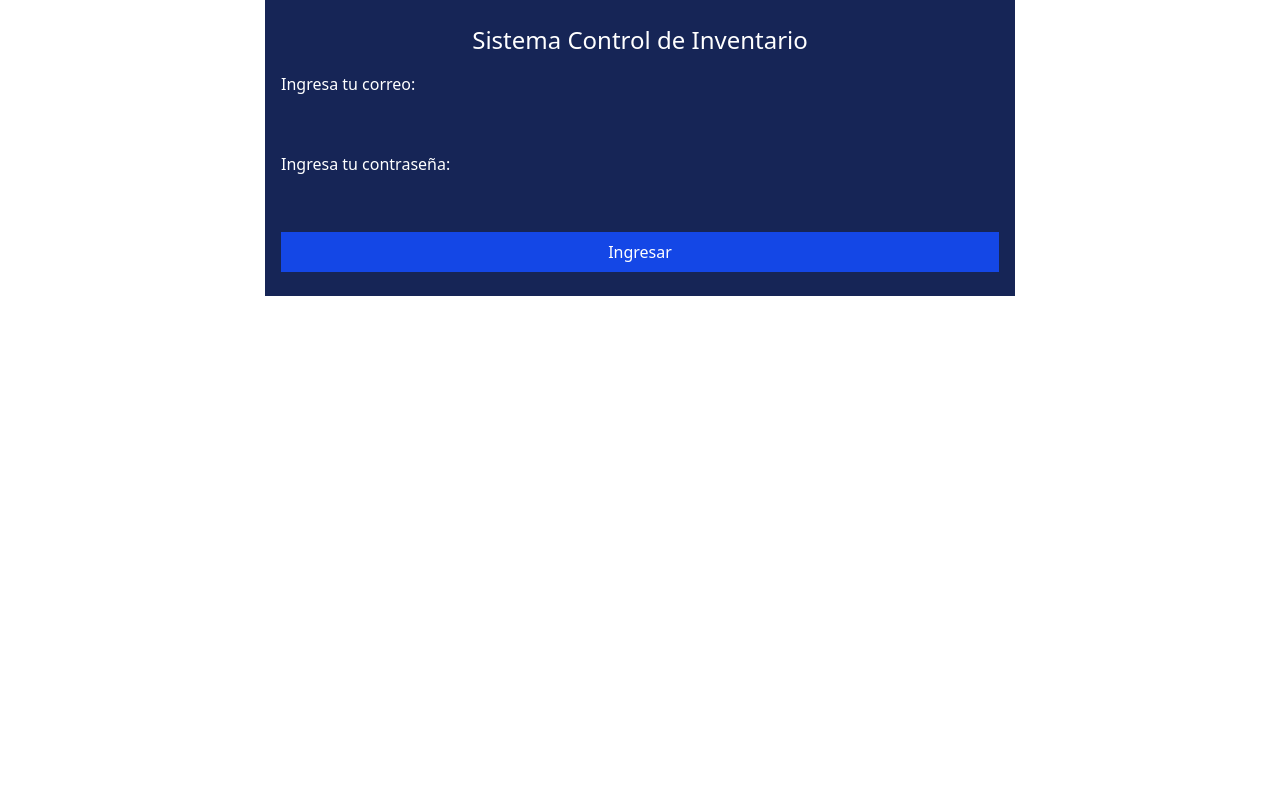
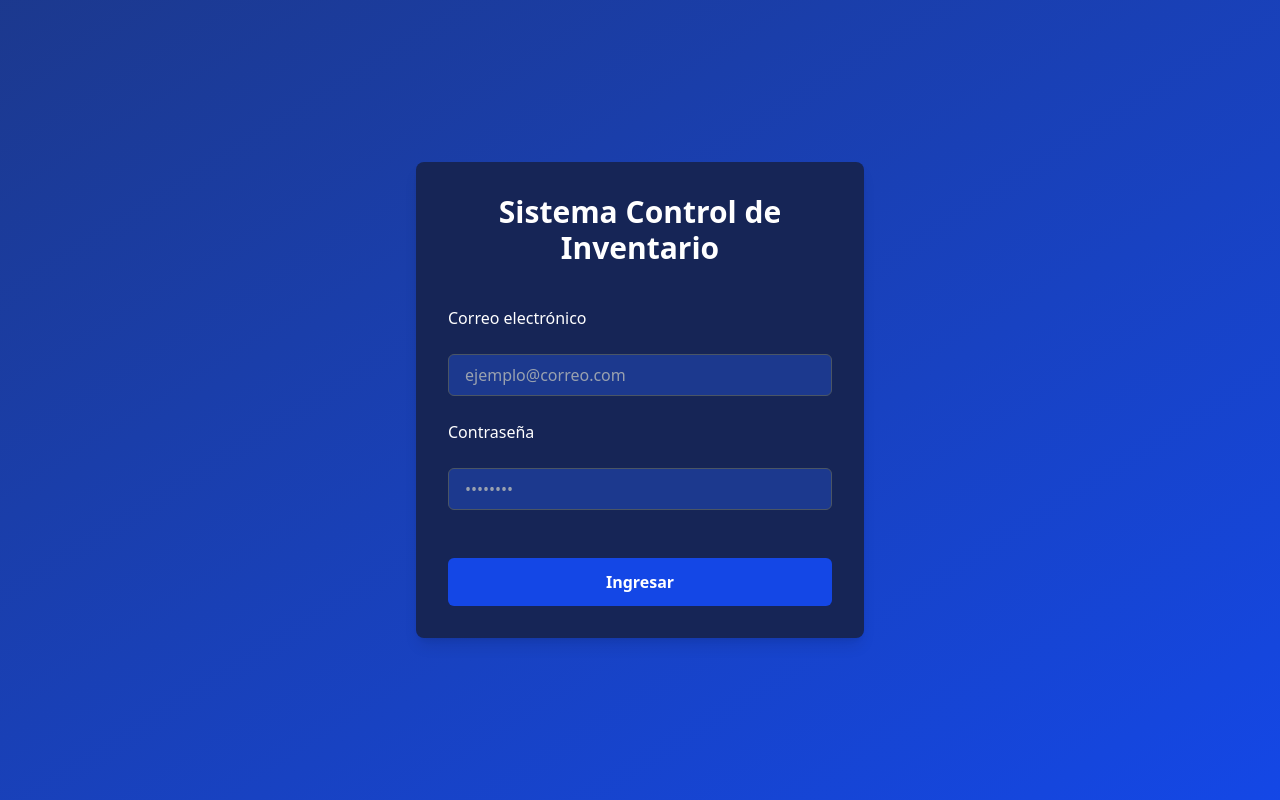
Before and after one commit to FabrizioAQuispe/sistema_control_de_inventario, a Next.js app: page / in a window 1280 px wide. Built offline with nearby package versions, Linux system fonts and the light colour scheme.

Commit message:
CONTROL INVENTARIO V5

```diff
--- a/src/app/admin/Mantenimiento/page.tsx
+++ b/src/app/admin/Mantenimiento/page.tsx
@@ -16,7 +16,7 @@ const Mantenimiento = () => {
     id_prod: 0,
     id_tipo: "",
     nombre: '',
-    fecha_ingreso: '',
+    fecha: '',
     cantidad: 0,
     referencia: '',
   });
@@ -109,9 +109,9 @@ const Mantenimiento = () => {
           </div>
 
           <div className='flex flex-col'>
-            <label>Ingrese la fecha de ingreso</label>
+            <label>Ingrese la fecha</label>
             <input className='px-2 py-2 border border-blue-700 outline rounded-md mb-2' type="date"
-              onChange={(e) => setFormData(prev => ({ ...prev, fecha_ingreso: e.target.value }))}
+              onChange={(e) => setFormData(prev => ({ ...prev, fecha: e.target.value }))}
             />
           </div>
 
@@ -141,36 +141,47 @@ const Mantenimiento = () => {
         </form>
       </div>
 
-      {/* TABLA DE RESULTADOS */}
-      <table className='min-w-full border border-gray-200 shadow-sm rounded-md overflow-hidden mt-2'>
-        <thead className='bg-gray-100 text-gray-700 text-left'>
+{/* CONTENEDOR CON SCROLL VERTICAL */}
+<div className="max-h-[500px] overflow-y-auto rounded-md border border-gray-200 mt-2">
+  <table className="min-w-full shadow-sm">
+    <thead className="bg-gray-100 text-gray-700 text-left">
       <tr>
-            <th className='px-4 py-2 border-b'>Nombre</th>
-            <th className='px-4 py-2 border-b'>Cantidad</th>
-            <th className='px-4 py-2 border-b'>Categoria</th>
-            <th className='px-4 py-2 border-b'>Referencia</th>
-            <th className='px-4 py-2 border-b'>Fecha de Ingreso</th>
-            <th className='px-4 py-2 border-b'>Tipo I/S</th>
-            <th className='px-4 py-2 border-b'>Acciones</th>
+        <th className="px-4 py-2 border-b">Nombre</th>
+        <th className="px-4 py-2 border-b">Cantidad</th>
+        <th className="px-4 py-2 border-b">Categoria</th>
+        <th className="px-4 py-2 border-b">Referencia</th>
+        <th className="px-4 py-2 border-b">Fecha</th>
+        <th className="px-4 py-2 border-b">Tipo I/S</th>
+        <th className="px-4 py-2 border-b">Acciones</th>
       </tr>
     </thead>
-        <tbody className='text-sm text-gray-800'>
-          {mantenimiento.map((item, index) => (
-            <tr key={index} className='hover:bg-gray-50 transition-colors'>
-              <td className='px-4 py-2 border-b'>{item.nombre}</td>
-              <td className='px-4 py-2 border-b'>{item.cantidad}</td>
-              <td className='px-4 py-2 border-b'>{item.categoria}</td>
-              <td className='px-4 py-2 border-b'>{item.referencia}</td>
-              <td className='px-4 py-2 border-b'>{item.fecha_ingreso}</td>
-              <td className='px-4 py-2 border-b'>{item.tipo}</td>
-              <td className='px-4 py-2 border-b'>
-                <Link className='px-2 py-2' href={'/admin/Mantenimiento'} onClick={() => setIsOpen(true)}>Editar</Link>
-                <Link className='px-2 py-2' href={'/admin/Mantenimiento'}>Eliminar</Link>
+    <tbody className="text-sm text-gray-800">
+      {mantenimiento.length > 0 ? (
+        mantenimiento.map((item, index) => (
+          <tr key={index} className="hover:bg-gray-50 transition-colors">
+            <td className="px-4 py-2 border-b">{item.nombre}</td>
+            <td className="px-4 py-2 border-b">{item.cantidad}</td>
+            <td className="px-4 py-2 border-b">{item.categoria}</td>
+            <td className="px-4 py-2 border-b">{item.referencia}</td>
+            <td className="px-4 py-2 border-b">{item.fecha}</td>
+            <td className="px-4 py-2 border-b">{item.tipo}</td>
+            <td className="px-4 py-2 border-b">
+              <Link className="px-2 py-2" href="/admin/Mantenimiento" onClick={() => setIsOpen(true)}>Editar</Link>
+              <Link className="px-2 py-2" href="/admin/Mantenimiento">Eliminar</Link>
             </td>
           </tr>
-          ))}
+        ))
+      ) : (
+        <tr>
+          <td className="px-4 py-2 border-b text-center" colSpan={7}>
+            No hay productos disponibles.
+          </td>
+        </tr>
+      )}
     </tbody>
   </table>
+</div>
+
 
       <ModalEditar isOpen={IsOpen} onClose={() => setIsOpen(false)}>
         <h1 className='text-2xl text-center'>Edición de Mantenimiento</h1>
@@ -214,7 +225,7 @@ const Mantenimiento = () => {
           </div>
 
           <div className='flex flex-col'>
-            <label>Ingrese la fecha de ingreso</label>
+            <label>Ingrese la fecha</label>
             <input className='px-2 py-2 border border-blue-700 outline rounded-md mb-2' type="date"
               onChange={(e) => setFormData(prev => ({ ...prev, fecha_ingreso: e.target.value }))}
             />
--- a/src/app/admin/Productos/page.tsx
+++ b/src/app/admin/Productos/page.tsx
@@ -10,10 +10,8 @@ const Productos = () => {
   const [ formData, setFormData] = useState({
     "id_prod": 0,
     "nombre": "",
-    "descripcion": "",
-    "categoria": "",
-    "referencia": "",
-    "estado": "",
+    "categoria" :"",
+    "estado" : ""
   });
 
   //Hooks para los productos
@@ -34,12 +32,20 @@ const Productos = () => {
   const [IsOpen, setIsOpen] = useState(false);
 
   //Metodo para pasar abrir el modal de acuerdo a lo selecionado
-  const [productoSeleccionado,setProductoSeleccionado] = useState();
+  const [productoSeleccionado,setProductoSeleccionado] = useState<any>();
 
-  const handleMostrarModal = (producto:any) => {
+const handleMostrarModal = (producto: ProductosDTO) => {
   setProductoSeleccionado(producto);
+  setFormData({
+    id_prod: producto.id_prod,
+    nombre: producto.nombre,
+    categoria: producto.categoria ?? "",
+    estado: producto.estado
+  });
+  console.log(producto.id_prod)
   setIsOpen(true);
-  }
+};
+
 
   return (
     <section className='grid grid-cols gap-2 px-4 py-6'>
@@ -79,27 +85,26 @@ const Productos = () => {
         <button className='bg-blue-900 text-white px-4 block py-2 w-[200px] mt-4 rounded-md cursor-pointer' onClick={() => handleCreateProductos(formData)}>REGISTRAR</button>
       </div>
       {/* SECCIÓN PARA LAS TABLAS */}
-      <table className='min-w-full border border-gray-200 shadow-sm rounded-md overflow-hidden mt-2'>
-        <thead className='bg-gray-100 text-gray-700 text-left'>
+<div className="max-h-96 overflow-y-auto rounded-md border border-gray-200">
+  <table className="min-w-full shadow-sm">
+    <thead className="bg-gray-100 text-gray-700 text-left">
       <tr>
-            <th className='px-4 py-2 border-b'>Nombre</th>
-            <th className='px-4 py-2 border-b'>Categoria</th>
-            <th className='px-4 py-2 border-b'>Acciones</th>
+        <th className="px-4 py-2 border-b">Nombre</th>
+        <th className="px-4 py-2 border-b">Categoria</th>
+        <th className="px-4 py-2 border-b">Acciones</th>
       </tr>
     </thead>
-        <tbody className='text-sm text-gray-800'>
+    <tbody className="text-sm text-gray-800">
       {listProducts.length > 0 ? (
         listProducts.map((producto) => (
-              <tr key={producto.id_prod} className='hover:bg-gray-50 transition-colors'>
-                <td className='px-4 py-2 border-b'>{producto.nombre}</td>
-                <td className='px-4 py-2 border-b'>{producto.categoria}</td>
-                <td className='px-4 py-2 border-b'>
-                  <Link className='px-2 py-2' href={`/admin/Productos/`}
-                    onClick={() => handleMostrarModal(producto)}
-                  >
+          <tr key={producto.id_prod} className="hover:bg-gray-50 transition-colors">
+            <td className="px-4 py-2 border-b">{producto.nombre}</td>
+            <td className="px-4 py-2 border-b">{producto.categoria}</td>
+            <td className="px-4 py-2 border-b">
+              <Link className="px-2 py-2" href={`/admin/Productos/`} onClick={() => handleMostrarModal(producto)}>
                 Editar
               </Link>
-                  <Link className='px-2 py-2' href={`/admin/Productos/`}>
+              <Link className="px-2 py-2" href={`/admin/Productos/`}>
                 Eliminar
               </Link>
             </td>
@@ -107,14 +112,15 @@ const Productos = () => {
         ))
       ) : (
         <tr>
-              <td className='px-4 py-2 border-b text-center' colSpan={5}>
+          <td className="px-4 py-2 border-b text-center" colSpan={3}>
             No hay productos disponibles.
           </td>
         </tr>
       )}
     </tbody>
+  </table>
+</div>
 
-      </table>
 
       <ModalEditar isOpen={IsOpen} onClose={() => setIsOpen(false)}>
         <h1 className='text-2xl text-center'>Modal de Edición</h1>
--- a/src/app/hooks/useProductos.tsx
+++ b/src/app/hooks/useProductos.tsx
@@ -40,6 +40,7 @@ const useProductos = () => {
 
             const data = await response.json();
             console.log(data)
+            handleGetProductos()
             return data;
         } catch (error: any) {
             console.error("ERROR HANDLE CREATE PRODUCTS: " + error);
--- a/src/app/models/MantenimientoDTO.ts
+++ b/src/app/models/MantenimientoDTO.ts
@@ -3,6 +3,6 @@ export interface MantenimientoDTO {
     id_tipo:string
     nombre: string,
     referencia:string,
-    fecha_ingreso: string,
+    fecha: string,
     cantidad: number,
 }
--- a/src/app/models/MantenimientoFiltroDTO.ts
+++ b/src/app/models/MantenimientoFiltroDTO.ts
@@ -4,5 +4,5 @@ export interface MantenimientoFiltroDTO {
     categoria: string,
     referencia: string,
     tipo: string,
-    fecha_ingreso:string
+    fecha:string
 }
--- a/src/app/models/ProductsDTO.ts
+++ b/src/app/models/ProductsDTO.ts
@@ -1,8 +1,6 @@
 export interface ProductosDTO {
     id_prod: number,
     nombre: string,
-    descripcion: string,
     categoria: string,
-    referencia: string,
-    estado:string,
+    estado:string
 }
--- a/src/app/page.tsx
+++ b/src/app/page.tsx
@@ -4,17 +4,37 @@ import Link from "next/link";
 
 export default function Home() {
   return (
-    <main className="flex justify-center items-center text-white">
-      <div className="bg-blue-950 flex flex-col gap-4 justify-center w-[750px] px-4 py-6">
-        <h2 className="text-center text-2xl">Sistema Control de Inventario</h2>
-        <label htmlFor="">Ingresa tu correo: </label>
-        <input type="text" name="email" id="" />
-        <label htmlFor="">Ingresa tu contraseña: </label>
-        <input type="password" name="password" id="" />
-        <Link href={'/admin'} className="bg-blue-700 text-white px-4 py-2 text-center">
-          Ingresar
-        </Link>
-      </div>
-    </main>
+<main className="flex justify-center items-center min-h-screen bg-gradient-to-br from-blue-900 to-blue-700 p-4">
+  <div className="bg-blue-950 bg-opacity-90 rounded-lg shadow-lg flex flex-col gap-6 w-full max-w-md p-8">
+    <h2 className="text-white text-3xl font-semibold text-center mb-4">Sistema Control de Inventario</h2>
+
+    <label htmlFor="email" className="text-white font-medium">Correo electrónico</label>
+    <input
+      type="email"
+      name="email"
+      id="email"
+      placeholder="ejemplo@correo.com"
+      className="px-4 py-2 rounded-md border border-gray-600 bg-blue-900 text-white placeholder-gray-400 focus:outline-none focus:ring-2 focus:ring-blue-500"
+    />
+
+    <label htmlFor="password" className="text-white font-medium">Contraseña</label>
+    <input
+      type="password"
+      name="password"
+      id="password"
+      placeholder="••••••••"
+      className="px-4 py-2 rounded-md border border-gray-600 bg-blue-900 text-white placeholder-gray-400 focus:outline-none focus:ring-2 focus:ring-blue-500"
+    />
+
+    <Link
+      href="/admin"
+      className="mt-6 bg-blue-700 hover:bg-blue-800 transition-colors text-white font-semibold text-center rounded-md py-3"
+    >
+      Ingresar
+    </Link>
+  </div>
+</main>
+
+
   );
 }
```
Lines whose indentation alone changed are shown as unchanged.
